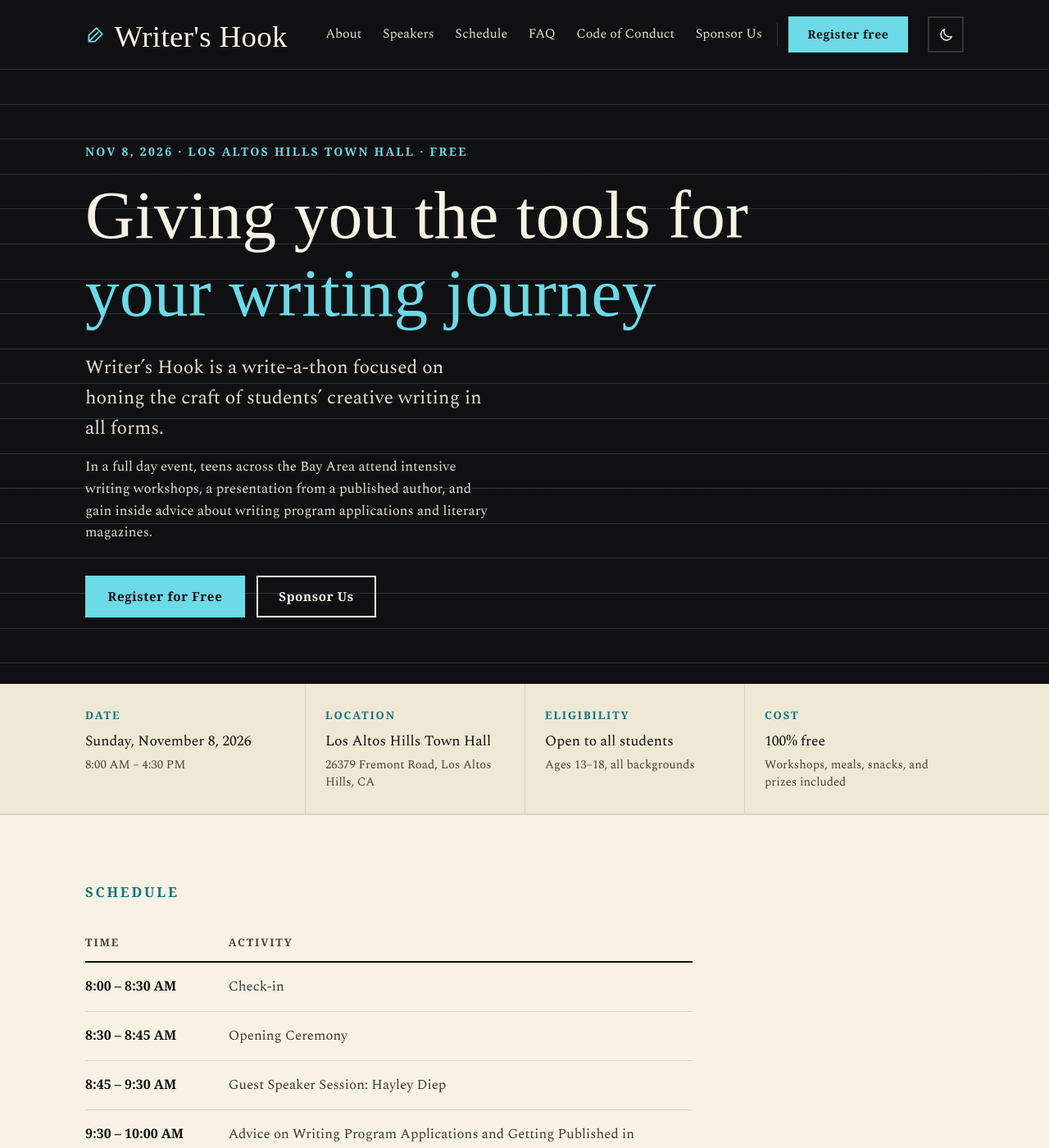
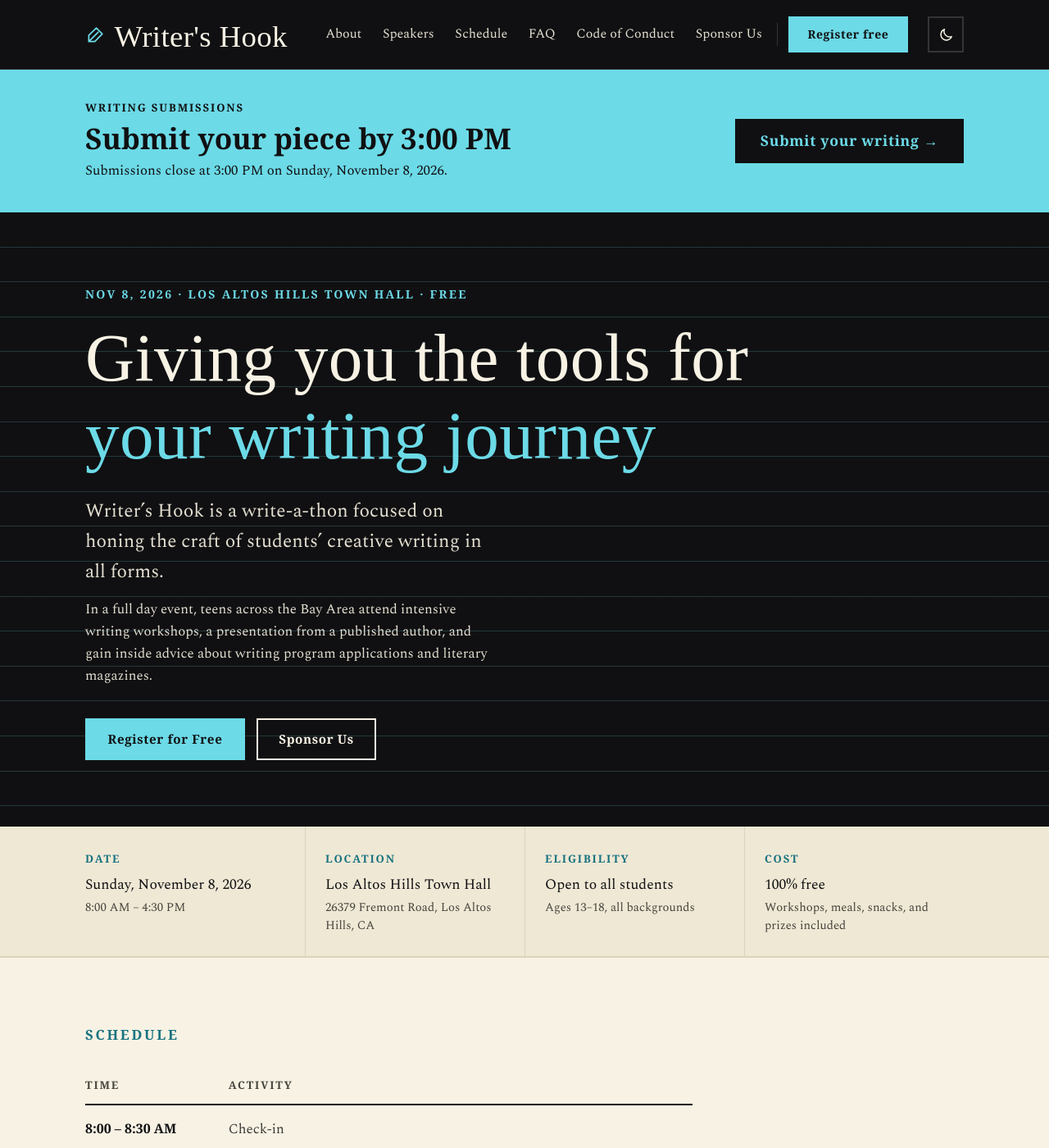
Before and after one commit to Writer-s-Hook/Website, a Jekyll site: the page built from index.md, in a window 1280 px wide and 1400 px high. Shown: the whole window at 82% size. Built offline with Jekyll 4.4.1, drawn with Linux system fonts in a browser that asks for light colours; some web fonts are replaced.

Commit message:
Home: prominent link to the submission form, deadline 3:00 PM
A turquoise band directly under the header with a large "Submit your
writing" button (Google Form, new tab) and the 3:00 PM deadline. The URL
and deadline live in _config.yml (event.submit_url, submit_deadline);
blank the URL to hide the band after the event.

Co-Authored-By: Claude Opus 5.5 <noreply@anthropic.com>

```diff
--- a/_config.yml
+++ b/_config.yml
@@ -22,6 +22,8 @@ event:
   eligibility: 'Ages 13–18, all backgrounds'
   cost: '100% free — meals, snacks, and prizes included'
   register_url: 'https://docs.google.com/forms/d/e/1FAIpQLScU_Buj78Q2T8Y52fK_kyhmoDv9XX42cMLXrxLU8nBjMGbnng/viewform'
+  submit_url: 'https://forms.gle/dSPh1JzXTdf6CmsG7'
+  submit_deadline: '3:00 PM'
 
 logo:
   mobile: "images/logo/logo-mobile.svg"
--- a/_layouts/home.html
+++ b/_layouts/home.html
@@ -5,6 +5,22 @@ layout: default
 <!-- The home page carries only what has no page of its own: the hero, the key
      event facts, and the running order. About, tracks, and the FAQ are owned by
      their sub-pages and are reached through the nav and the footer. -->
+
+{% comment %} Event-day call to action: the submission form and its deadline,
+     first thing under the header so no participant has to look for it.
+     Set site.event.submit_url to "" to hide it. {% endcomment %}
+{% if site.event.submit_url and site.event.submit_url != "" %}
+<section class="submit-band" aria-labelledby="submit-title">
+  <div class="container submit-inner">
+    <div class="submit-text">
+      <p class="submit-eyebrow">Writing submissions</p>
+      <h2 class="submit-title" id="submit-title">Submit your piece by {{ site.event.submit_deadline | replace: " ", "&nbsp;" }}</h2>
+      <p class="submit-note">Submissions close at {{ site.event.submit_deadline }} on {{ site.event.date }}.</p>
+    </div>
+    <a class="btn submit-btn" href="{{ site.event.submit_url }}" target="_blank" rel="noopener">Submit your writing &rarr;</a>
+  </div>
+</section>
+{% endif %}
 
 <section class="hero">
   <div class="container hero-inner">
--- /dev/null
+++ b/_sass/components/_submit.scss
@@ -0,0 +1,34 @@
+@use "../base/variables" as *;
+
+// Submission call to action under the hero: the one turquoise band on the
+// page, so it reads as the thing to do today.
+.submit-band {
+  background: var(--accent);
+  color: var(--accent-on);
+  border-bottom: 1px solid var(--band-edge);
+}
+.submit-inner {
+  display: flex; align-items: center; justify-content: space-between;
+  flex-wrap: wrap; gap: 1.2rem 2.5rem;
+  padding-block: 2.2rem;
+}
+.submit-text { display: flex; flex-direction: column; gap: .35rem; min-width: 0; }
+.submit-eyebrow {
+  margin: 0;
+  font-family: $subhead; font-weight: 700; font-size: .82rem;
+  letter-spacing: .14em; text-transform: uppercase;
+}
+.submit-title {
+  margin: 0;
+  font-family: $subhead; font-weight: 700;
+  font-size: clamp(1.6rem, 3.6vw, 2.2rem); line-height: 1.15;
+  color: var(--accent-on);
+}
+.submit-note { margin: 0; font-size: 1.05rem; }
+.submit-btn {
+  background: var(--accent-on); color: var(--accent);
+  border-color: var(--accent-on);
+  font-size: 1.1rem; padding: 1rem 1.8rem;
+  &:hover { background: transparent; color: var(--accent-on); }
+  &:focus-visible { outline: 3px solid var(--accent-on); outline-offset: 3px; }
+}
--- a/assets/css/style.scss
+++ b/assets/css/style.scss
@@ -14,3 +14,4 @@
 @use "components/team";
 @use "components/location";
 @use "components/speakers";
+@use "components/submit";
```
